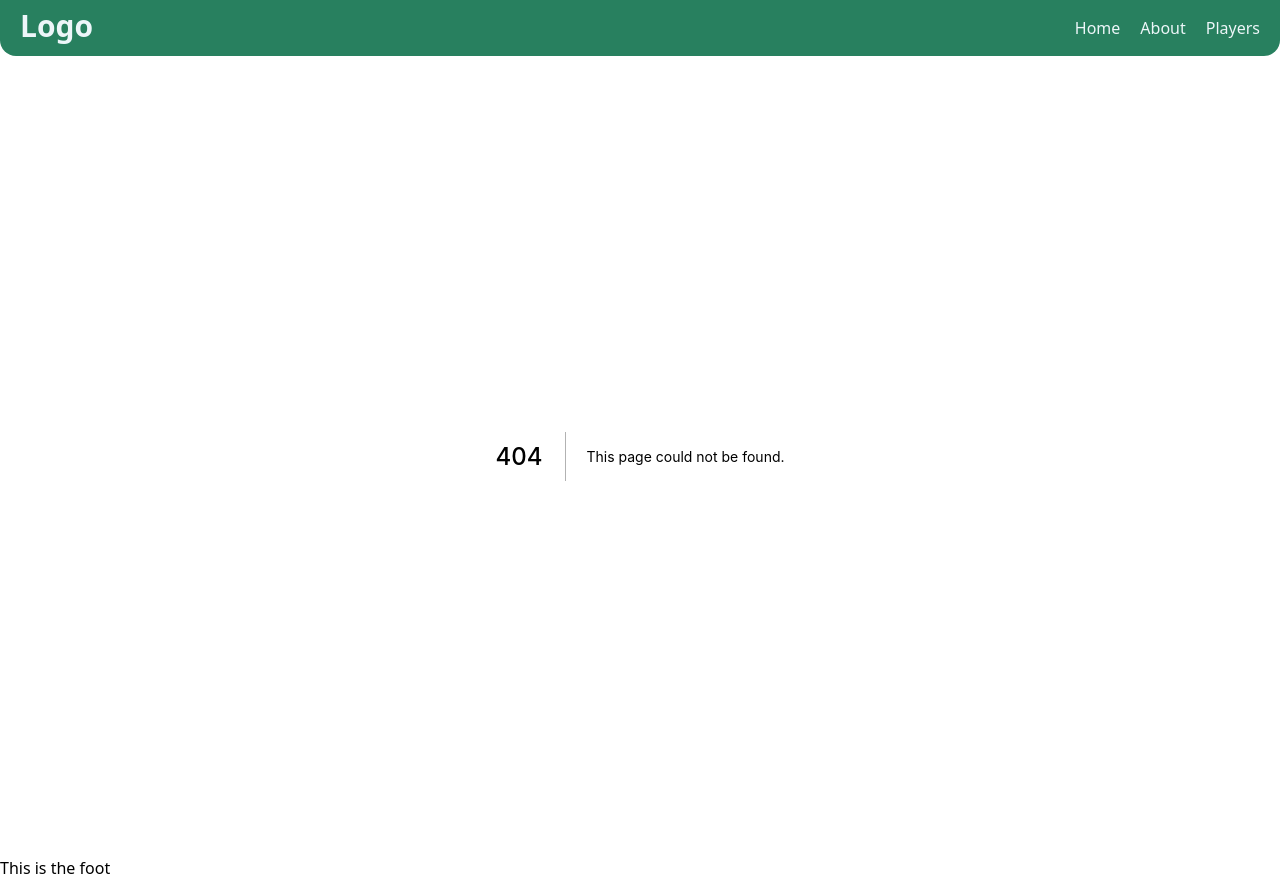
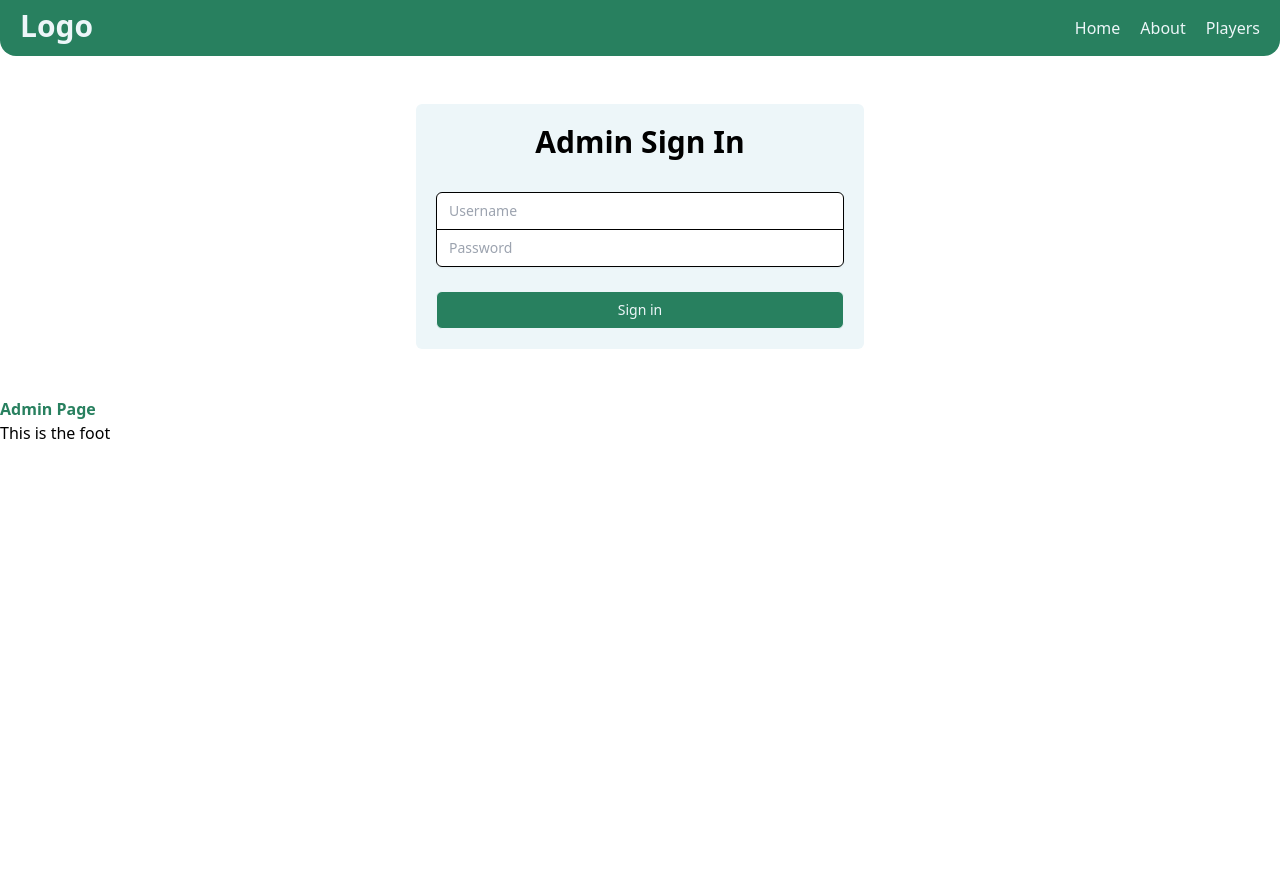
Before and after one commit to marwane8/muslim-league-app, a Next.js app in the folder ml-ui/: page /login in a window 1280 px wide. Before the commit this address had no page. After the commit the page ends 800 px from the top, so only its background shows below. Built offline with nearby package versions, Linux system fonts and the light colour scheme.

Commit message:
login api initial  setup

```diff
--- a/ml-ui/components/Footer.tsx
+++ b/ml-ui/components/Footer.tsx
@@ -1,8 +1,16 @@
-import React from "react"
+import React from "react";
 
+import type { NextPage } from "next";
+import NextLink from 'next/link';
 
-const Footer = () => (
-    <footer> This is the foot </footer>
+const Footer: NextPage = () => (
+    <footer>
+        <NextLink href='/admin'>
+            <a className="font-bold text-green"> Admin Page</a>
+        </NextLink>
+        <h1> This is the foot </h1>
+
+    </footer>
 )
 
 export default Footer
--- a/ml-ui/components/Header.tsx
+++ b/ml-ui/components/Header.tsx
@@ -1,13 +1,14 @@
-import React, { ReactNode } from 'react'
+import React from 'react'
 
 import Head from 'next/head'
+import { NextPage } from 'next'
 
 type Props = {
     title?: string
 }
 
 
-const Header = ({title = 'default title'}: Props) => (
+const Header: NextPage<Props> = ({title = 'default title'}: Props) => (
     <Head>
         <title>{title}</title>
         <meta charSet='utf-8'/>
--- /dev/null
+++ b/ml-ui/pages/admin.tsx
@@ -0,0 +1,15 @@
+import type { NextPage } from 'next'
+import Header from '../components/Header';
+
+
+const Admin: NextPage = () => (
+    <div>
+        <Header title='Admin - Muslim League'/>
+        <div className='h-96 bg-t-primary'>
+            <h1 className='text-4xl font-bold text-center grow bg-bg-secondary'>  Admin Page </h1>
+        </div>
+
+    </div>
+);
+
+export default Admin
--- /dev/null
+++ b/ml-ui/pages/login.tsx
@@ -0,0 +1,55 @@
+import type { NextPage } from "next";
+
+const Login: NextPage = () => (
+<div className="flex items-center justify-center min-h-full px-4 py-12 sm:px-6 lg:px-8">
+    <div className="w-full max-w-md p-5 space-y-8 rounded-md bg-t-primary">
+        <h2 className="text-3xl font-bold text-center">
+            Admin Sign In
+        </h2>
+        <form className="mt-8 space-y-6" action="#" method="POST">
+            <input type="hidden" name="remember" defaultValue="true" />
+            <div className="-space-y-px rounded-md shadow-sm">
+              <div>
+                <label htmlFor="username" className="sr-only">
+                    Username
+                </label>
+                <input
+                  id="username"
+                  name="username"
+                  type="text"
+                  autoComplete="username"
+                  required
+                  className="relative block w-full px-3 py-2 text-gray-900 placeholder-gray-500 border border-gray-300 rounded-none appearance-none rounded-t-md focus:z-10 focus:border-indigo-500 focus:outline-none focus:ring-indigo-500 sm:text-sm"
+                  placeholder="Username"
+                />
+              </div>
+              <div>
+                <label htmlFor="password" className="sr-only">
+                  Password
+                </label>
+                <input
+                  id="password"
+                  name="password"
+                  type="password"
+                  autoComplete="current-password"
+                  required
+                  className="relative block w-full px-3 py-2 text-gray-900 placeholder-gray-500 border border-gray-300 rounded-none appearance-none rounded-b-md focus:z-10 focus:border-indigo-500 focus:outline-none focus:ring-indigo-500 sm:text-sm"
+                  placeholder="Password"
+                />
+              </div>
+            </div>
+
+            <div>
+              <button
+                type="submit"
+                className="relative flex justify-center w-full px-4 py-2 text-sm font-medium border border-transparent rounded-md text-t-primary white bg-green group hover:bg-bg-primary focus:outline-none focus:ring-2 focus:ring-indigo-500 focus:ring-offset-2"
+              >
+                Sign in
+              </button>
+            </div>
+          </form>
+    </div>
+</div>
+);
+
+export default Login
--- /dev/null
+++ b/ml-ui/pages/test.tsx
@@ -0,0 +1,24 @@
+import { useState } from "react";
+import { getMessage } from "../utils/http-fetch"
+
+export default function Test() {
+    const [name,setName] = useState('Bro');
+
+    async function handleClick() {
+        const message = await getMessage()
+        const data = await message.json()
+        setName(data.message)
+    }
+
+    return (
+        <div className="text-center h-96 bg-t-primary">
+            <h1 className="bg-bg-primary" > B TEST CLASS </h1>
+            <button className="p-2 m-5 font-bold rounded-md hover:bg-bg-secondary bg-blue text-t-primary"
+                    onClick={handleClick}
+            > Press Me </button>
+            <p> Here is your data {name}</p>
+
+
+        </div>
+    );
+}
--- /dev/null
+++ b/ml-ui/utils/http-fetch.tsx
@@ -0,0 +1,28 @@
+
+const API_BASE_URL = 'http://localhost:8000'
+
+function get(url: string){
+    const options: RequestInit = {
+        method: 'GET',
+        headers: {
+            'Content-Type': 'application/json'
+        }
+    }
+    return fetch(url, options);
+}
+
+function post(url: string, body: any){
+    const options: RequestInit = {
+        method: 'POST',
+        headers: {
+            'Content-Type': 'application/json'
+        },
+        body: JSON.stringify(body)
+    }
+    return fetch(url, options);
+}
+
+export function getMessage() {
+    const url = API_BASE_URL + '/';
+    return get(url)
+}
```
Also changed, not shown: 1 other file (tests, documents, lock files or other folders).
